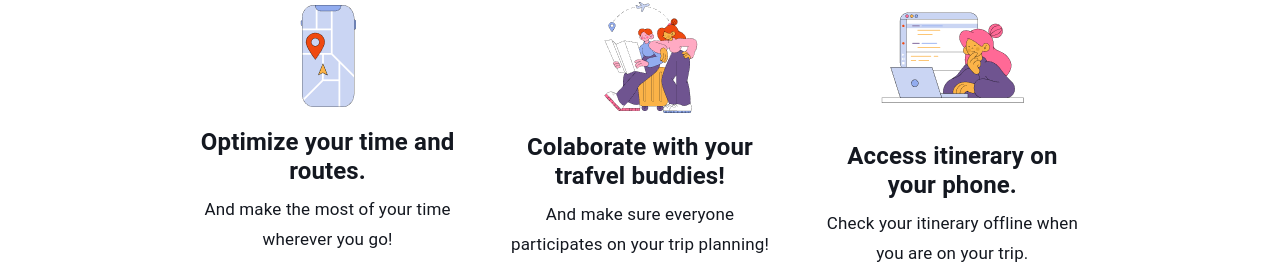
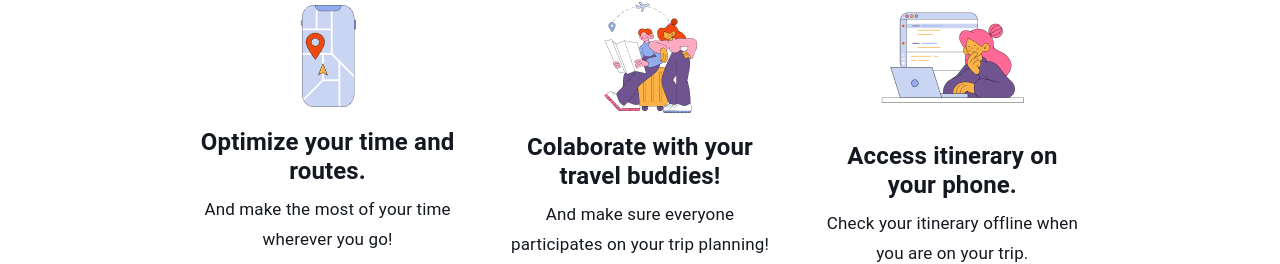
Before and after one commit to Co-Lab-You-Belong-in-Tech/Trippin-frontend, a React (Create React App) app: page / in a window 1280 px wide. Shown: the part 1335-1599 px from the top of the page. Built offline with nearby package versions, Linux system fonts and the light colour scheme.

Commit message:
corrected spelling errors

```diff
--- a/src/component/Features.tsx
+++ b/src/component/Features.tsx
@@ -37,7 +37,7 @@ const Features = () => {
                 <div className='flex flex-col gap-3 items-center justify-center text-center w-[260px] '>
                     <div><img src={colabo} alt="colabo" /></div>
                     <div>
-                        <h4 className='text-[24px] text-[#141820] leading-[29px] font-bold mt-2 mb-2'>Colaborate with your trafvel buddies!</h4>
+                        <h4 className='text-[24px] text-[#141820] leading-[29px] font-bold mt-2 mb-2'>Colaborate with your travel buddies!</h4>
                         <p className='text-[17px] text-[#141820] leading-[30px] font-[400] mt-2 mb-2'>And make sure everyone participates on your trip planning!</p>
                     </div>
                 </div>
```
